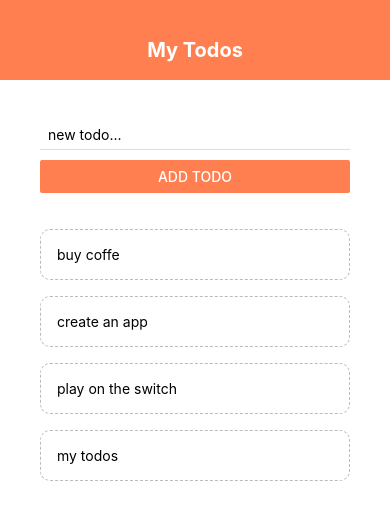
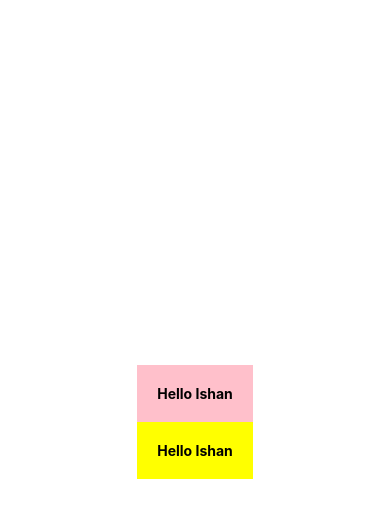
Before and after one commit to ishanEPR/React_Native_Expo, a React Native app: screen / in a window 390 px wide. Shown: the top 520 px of the page. Built offline with nearby package versions, Linux system fonts and the light colour scheme.

Commit message:
Tutorial-3

```diff
--- a/App.js
+++ b/App.js
@@ -1,95 +1,136 @@
-import React,{useState} from "react";
-import {View,Text,StyleSheet,FlatList,Alert,TouchableWithoutFeedback,keyboard} from 'react-native';
-import Header from './components/Header';
-import TodoItem from './components/TodoItem';
-import AddTodo from './components/AddTodo';
+// import React,{useState} from "react";
+// import {View,Text,StyleSheet,FlatList,Alert,TouchableWithoutFeedback,keyboard} from 'react-native';
+// import Header from './components/Header';
+// import TodoItem from './components/TodoItem';
+// import AddTodo from './components/AddTodo';
+
+// export default function App()
+// {
+
+//   const [todos,setTodos]=useState(
+//     [
+//       {text:'buy coffe',key:'1'},
+//       {text:'create an app',key:'2'},
+//       {text:'play on the switch',key:'3'},
+//       {text:'my todos',key:'4'  }
+//     ]
+//   );
+
+//   const pressHandler=(key) =>{
+
+//     setTodos((prevTodos)=>{
+//       return prevTodos.filter(todo => todo.key != key);
+//     });
+//   }
+
+// const submitHandler = (text) =>{
+
+//   if (text.length>3) {
+//     setTodos((prevTodos)=>{
+//     return [
+//       {text:text,key:Math.random().toString()},
+//       ...prevTodos
+//     ];
+//   })
+//   }else{
+//     Alert.alert('OOPS!','Todos must be over 3 chars long',[
+//       {
+//         text:'Understood',onPress:()=>console.log('alert closed')
+//       }
+//     ]);
+
+//   }
+
+// }
+
+
+//     return(
+//       <TouchableWithoutFeedback
+//       onPress={()=>{
+//       //  keyboard.dismiss();
+//         console.log("dismissed keyboard")
+
+//       }}>
+//           <View style={styles.container}>
+//             <Header/>
+//             <View style={styles.content}>
+//               <AddTodo submitHandler={submitHandler}/>
+//               <View style={styles.list}>
+//                 <FlatList
+//                 data={todos}
+//                 renderItem={({item})=>(
+//                 <TodoItem item={item} pressHandler={pressHandler}/>
+//                 )}
+
+//                 />
+
+//               </View>
+//             </View>
+
+
+
+//           </View>
+//       </TouchableWithoutFeedback>
+//     );
+
+// }
+// const styles=StyleSheet.create({
+//   container:{
+//     flex:1,
+//     backgroundColor:'#fff',
+//     // paddingTop:40,
+//     // paddingHorizontal:20,
+//     // alignItems:'center',
+//     // justifyContent:'center',
+//   },
+//   content:{
+//     padding:40,
+//   },
+//   list:{
+//     marginTop:20,
+//   }
+
+
+
+// });
+
+
+
+////////////learn
+import React from 'react';
+import {StyleSheet,Text,Button,View} from 'react-native';
 
 export default function App()
 {
-
-  const [todos,setTodos]=useState(
-    [
-      {text:'buy coffe',key:'1'},
-      {text:'create an app',key:'2'},
-      {text:'play on the switch',key:'3'},
-      {text:'my todos',key:'4'  }
-    ]
+  return (
+    <View style={styles.container}>
+      <View style={styles.header}>
+        <Text style={styles.boldText}>Hello Ishan</Text>
+      </View>
+      <View style={styles.body}>
+        <Text style={styles.boldText}>Hello Ishan</Text>
+      </View>
+    </View>
   );
-
-  const pressHandler=(key) =>{
-
-    setTodos((prevTodos)=>{
-      return prevTodos.filter(todo => todo.key != key);
-    });
-  }
-
-const submitHandler = (text) =>{
-
-  if (text.length>3) {
-    setTodos((prevTodos)=>{
-    return [
-      {text:text,key:Math.random().toString()},
-      ...prevTodos
-    ];
-  })
-  }else{
-    Alert.alert('OOPS!','Todos must be over 3 chars long',[
-      {
-        text:'Understood',onPress:()=>console.log('alert closed')
-      }
-    ]);
-
-  }
-
 }
 
-
-    return(
-      <TouchableWithoutFeedback
-      onPress={()=>{
-        keyboard.dismiss();
-        console.log("dismissed keyboard")
-
-      }}>
-          <View style={styles.container}>
-            <Header/>
-            <View style={styles.content}>
-              <AddTodo submitHandler={submitHandler}/>
-              <View style={styles.list}>
-                <FlatList
-                data={todos}
-                renderItem={({item})=>(
-                <TodoItem item={item} pressHandler={pressHandler}/>
-                )}
-
-                />
-
-              </View>
-            </View>
-
-
-
-          </View>
-      </TouchableWithoutFeedback>
-    );
-
-}
 const styles=StyleSheet.create({
   container:{
     flex:1,
     backgroundColor:'#fff',
-    // paddingTop:40,
-    // paddingHorizontal:20,
-    // alignItems:'center',
-    // justifyContent:'center',
+    alignItems:'center',
+    justifyContent:'center',
   },
-  content:{
-    padding:40,
+  header:{
+    backgroundColor:"pink",
+    padding:20,
   },
-  list:{
-    marginTop:20,
+  boldText:{
+    fontWeight:'bold',
+  },
+  body:{
+    backgroundColor:'yellow',
+    padding:20,
+
   }
-
-
-
-});
+})
```
